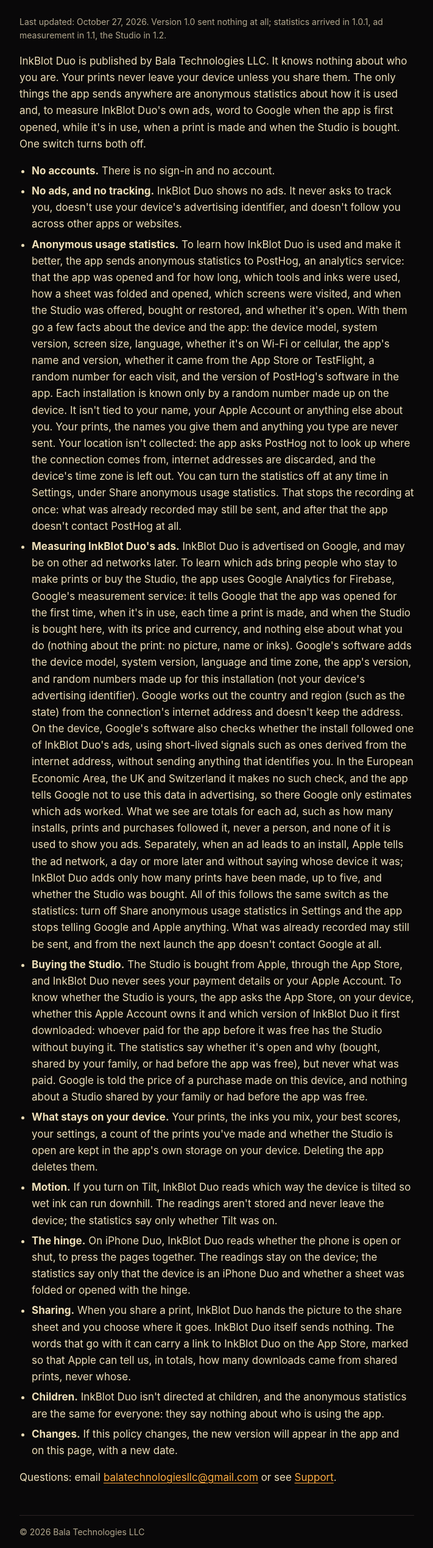
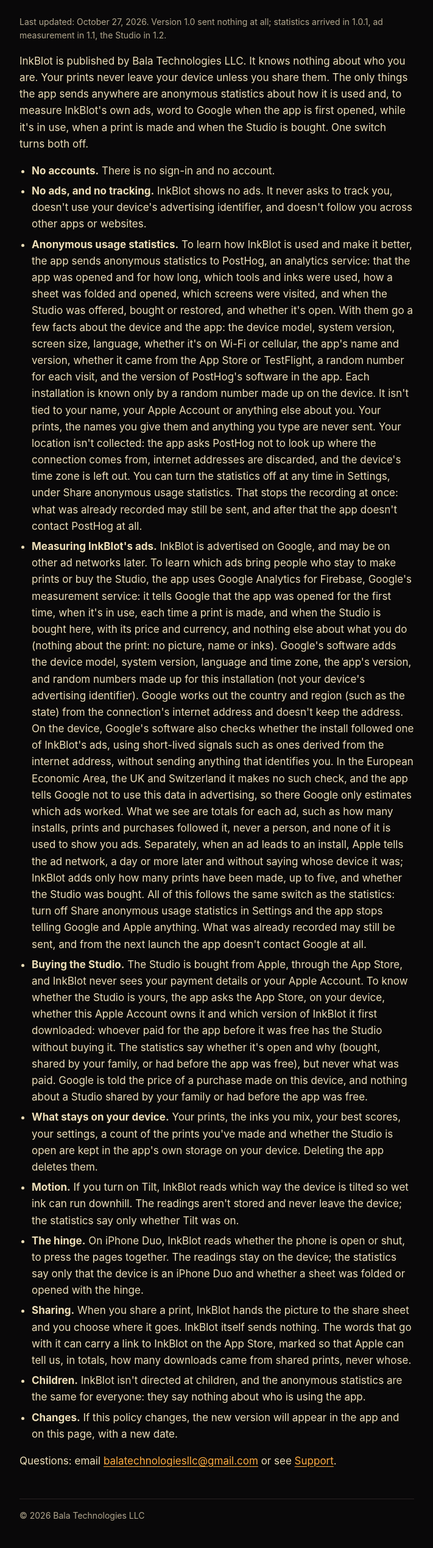
Before and after one commit to eimanz/balatechnologies, a plain HTML site: page blot/privacy/index.html in a window 1280 px wide. Shown: the part 145-2684 px from the top of the page at 61% size, without its empty margins (284-995 px from the left). Drawn offline with Linux system fonts and the light colour scheme.

Commit message:
InkBlot Duo is now InkBlot (App Store name "InkBlot: Folded Ink Art")
Apple rejected 1.2 under 5.2.5 for "Duo" in the app name. The app page, home card,
support page and privacy policy say InkBlot; Apple's phone is only "iPhone Duo", as
hardware the app supports. The app page no longer counts inks (true for 1.1 and 1.2).

Co-Authored-By: Claude Opus 5.5 <noreply@anthropic.com>

```diff
--- a/blot/privacy/index.html
+++ b/blot/privacy/index.html
@@ -3,31 +3,31 @@
 <head>
 <meta charset="utf-8">
 <meta name="viewport" content="width=device-width, initial-scale=1">
-<title>InkBlot Duo Privacy Policy</title>
-<meta name="description" content="Privacy policy for InkBlot Duo. No accounts, no ads, no tracking; your prints stay on your device. Anonymous usage statistics and measurement of the app's own ads, including purchases of the Studio, which you can turn off.">
+<title>InkBlot Privacy Policy</title>
+<meta name="description" content="Privacy policy for InkBlot. No accounts, no ads, no tracking; your prints stay on your device. Anonymous usage statistics and measurement of the app's own ads, including purchases of the Studio, which you can turn off.">
 <link rel="stylesheet" href="../../assets/site.css">
 </head>
 <body>
 <main>
   <header class="top">
-    <img src="../../assets/blot-icon.jpg" alt="InkBlot Duo app icon">
+    <img src="../../assets/blot-icon.jpg" alt="InkBlot app icon">
     <div>
-      <p class="brand"><a href="../">InkBlot Duo</a></p>
+      <p class="brand"><a href="../">InkBlot</a></p>
       <h1>Privacy Policy</h1>
     </div>
   </header>
 
   <p class="small">Last updated: October 27, 2026. Version 1.0 sent nothing at all; statistics arrived in 1.0.1,
   ad measurement in 1.1, the Studio in 1.2.</p>
-  <p>InkBlot Duo is published by Bala Technologies LLC. It knows nothing about who you are. Your prints never leave
+  <p>InkBlot is published by Bala Technologies LLC. It knows nothing about who you are. Your prints never leave
   your device unless you share them. The only things the app sends anywhere are anonymous statistics about how it is
-  used and, to measure InkBlot Duo's own ads, word to Google when the app is first opened, while it's in use, when a
+  used and, to measure InkBlot's own ads, word to Google when the app is first opened, while it's in use, when a
   print is made and when the Studio is bought. One switch turns both off.</p>
   <ul>
     <li><strong>No accounts.</strong> There is no sign-in and no account.</li>
-    <li><strong>No ads, and no tracking.</strong> InkBlot Duo shows no ads. It never asks to track you, doesn't use
+    <li><strong>No ads, and no tracking.</strong> InkBlot shows no ads. It never asks to track you, doesn't use
       your device's advertising identifier, and doesn't follow you across other apps or websites.</li>
-    <li><strong>Anonymous usage statistics.</strong> To learn how InkBlot Duo is used and make it better, the
+    <li><strong>Anonymous usage statistics.</strong> To learn how InkBlot is used and make it better, the
       app sends anonymous statistics to PostHog, an analytics service: that the app was opened and for how long,
       which tools and inks were used, how a sheet was folded and opened, which screens were visited, and when the
       Studio was offered, bought or restored, and whether it's open. With them go a few facts about the device and
@@ -40,7 +40,7 @@
       out. You can turn the statistics off at any time in Settings, under Share anonymous usage statistics. That
       stops the recording at once: what was already recorded may still be sent, and after that the app doesn't
       contact PostHog at all.</li>
-    <li><strong>Measuring InkBlot Duo's ads.</strong> InkBlot Duo is advertised on Google, and may be on other ad
+    <li><strong>Measuring InkBlot's ads.</strong> InkBlot is advertised on Google, and may be on other ad
       networks later. To learn which ads bring people who stay to make prints or buy the Studio, the app uses Google
       Analytics for Firebase, Google's measurement service: it tells Google that the app was opened for the first
       time, when it's in use, each time a print is made, and when the Studio is bought here, with its price and
@@ -48,19 +48,19 @@
       software adds the device model, system version, language and time zone, the app's version, and random numbers
       made up for this installation (not your device's advertising identifier). Google works out the country and
       region (such as the state) from the connection's internet address and doesn't keep the address. On the device,
-      Google's software also checks whether the install followed one of InkBlot Duo's ads, using short-lived signals
+      Google's software also checks whether the install followed one of InkBlot's ads, using short-lived signals
       such as ones derived from the internet address, without sending anything that identifies you. In the European
       Economic Area, the UK and Switzerland it makes no such check, and the app tells Google not to use this data in
       advertising, so there Google only estimates which ads worked. What we see are totals for each ad, such as how
       many installs, prints and purchases followed it, never a person, and none of it is used to show you ads.
       Separately, when an ad leads to an install, Apple tells the ad network, a day or more later and without saying
-      whose device it was; InkBlot Duo adds only how many prints have been made, up to five, and whether the Studio
+      whose device it was; InkBlot adds only how many prints have been made, up to five, and whether the Studio
       was bought. All of this follows the same switch as the statistics: turn off Share anonymous usage statistics
       in Settings and the app stops telling Google and Apple anything. What was already recorded may still be sent,
       and from the next launch the app doesn't contact Google at all.</li>
-    <li><strong>Buying the Studio.</strong> The Studio is bought from Apple, through the App Store, and InkBlot Duo
+    <li><strong>Buying the Studio.</strong> The Studio is bought from Apple, through the App Store, and InkBlot
       never sees your payment details or your Apple Account. To know whether the Studio is yours, the app asks the
-      App Store, on your device, whether this Apple Account owns it and which version of InkBlot Duo it first
+      App Store, on your device, whether this Apple Account owns it and which version of InkBlot it first
       downloaded: whoever paid for the app before it was free has the Studio without buying it. The statistics say
       whether it's open and why (bought, shared by your family, or had before the app was free), but never what was
       paid. Google is told the price of a purchase made on this device, and nothing about a Studio shared by your
@@ -68,22 +68,22 @@
     <li><strong>What stays on your device.</strong> Your prints, the inks you mix, your best scores, your settings,
       a count of the prints you've made and whether the Studio is open are kept in the app's own storage on your
       device. Deleting the app deletes them.</li>
-    <li><strong>Motion.</strong> If you turn on Tilt, InkBlot Duo reads which way the device is tilted so wet ink
+    <li><strong>Motion.</strong> If you turn on Tilt, InkBlot reads which way the device is tilted so wet ink
       can run downhill. The readings aren't stored and never leave the device; the statistics say only whether
       Tilt was on.</li>
-    <li><strong>The hinge.</strong> On iPhone Duo, InkBlot Duo reads whether the phone is open or shut, to press
+    <li><strong>The hinge.</strong> On iPhone Duo, InkBlot reads whether the phone is open or shut, to press
       the pages together. The readings stay on the device; the statistics say only that the device is an
       iPhone Duo and whether a sheet was folded or opened with the hinge.</li>
-    <li><strong>Sharing.</strong> When you share a print, InkBlot Duo hands the picture to the share sheet and
-      you choose where it goes. InkBlot Duo itself sends nothing. The words that go with it can carry a link to
-      InkBlot Duo on the App Store, marked so that Apple can tell us, in totals, how many downloads came from shared
+    <li><strong>Sharing.</strong> When you share a print, InkBlot hands the picture to the share sheet and
+      you choose where it goes. InkBlot itself sends nothing. The words that go with it can carry a link to
+      InkBlot on the App Store, marked so that Apple can tell us, in totals, how many downloads came from shared
       prints, never whose.</li>
-    <li><strong>Children.</strong> InkBlot Duo isn't directed at children, and the anonymous statistics are the
+    <li><strong>Children.</strong> InkBlot isn't directed at children, and the anonymous statistics are the
       same for everyone: they say nothing about who is using the app.</li>
     <li><strong>Changes.</strong> If this policy changes, the new version will appear in the app and on this
       page, with a new date.</li>
   </ul>
-  <p>Questions: email <a href="mailto:balatechnologiesllc@gmail.com?subject=InkBlot%20Duo%20privacy">balatechnologiesllc@gmail.com</a>
+  <p>Questions: email <a href="mailto:balatechnologiesllc@gmail.com?subject=InkBlot%20privacy">balatechnologiesllc@gmail.com</a>
   or see <a href="../support/">Support</a>.</p>
 
   <footer class="small">© 2026 Bala Technologies LLC</footer>
```
Also changed, not shown: blot/index.html (+7 -7 lines), blot/support/index.html (+5 -5 lines), index.html (+2 -2 lines).
